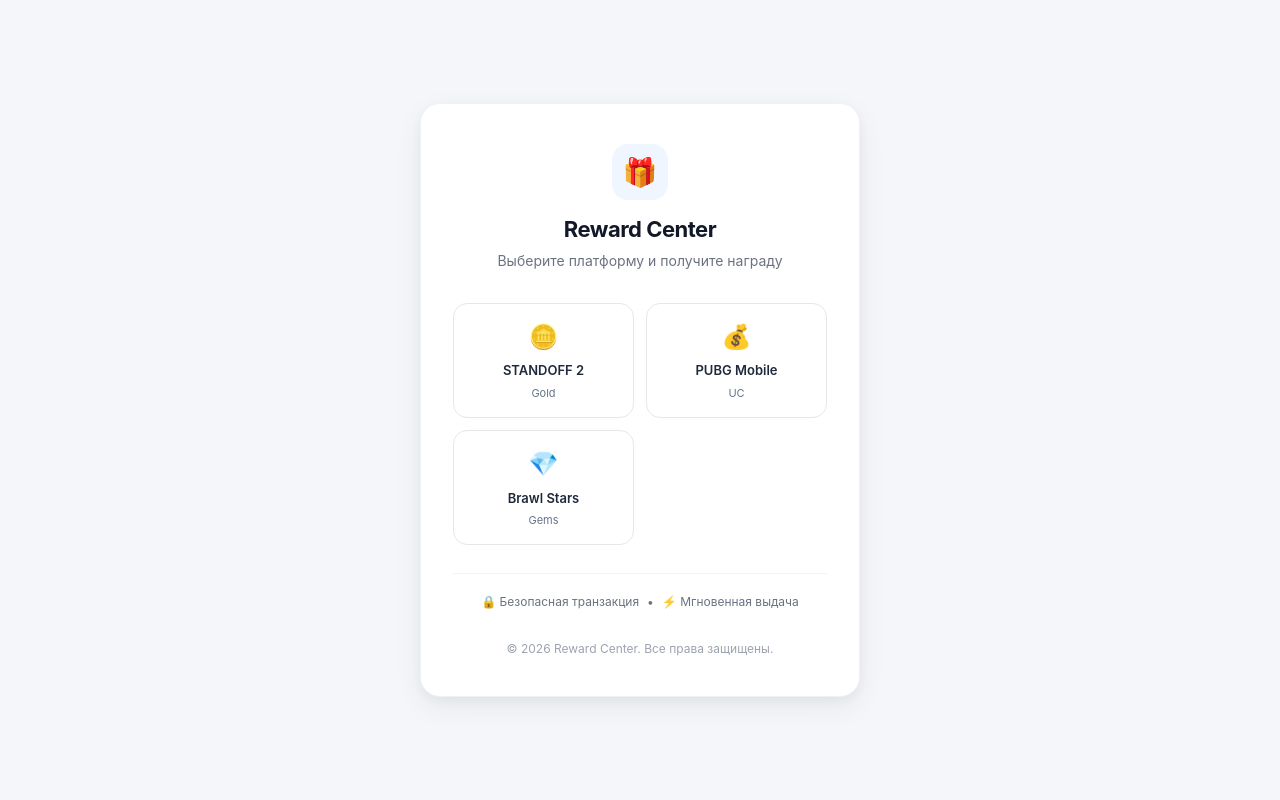
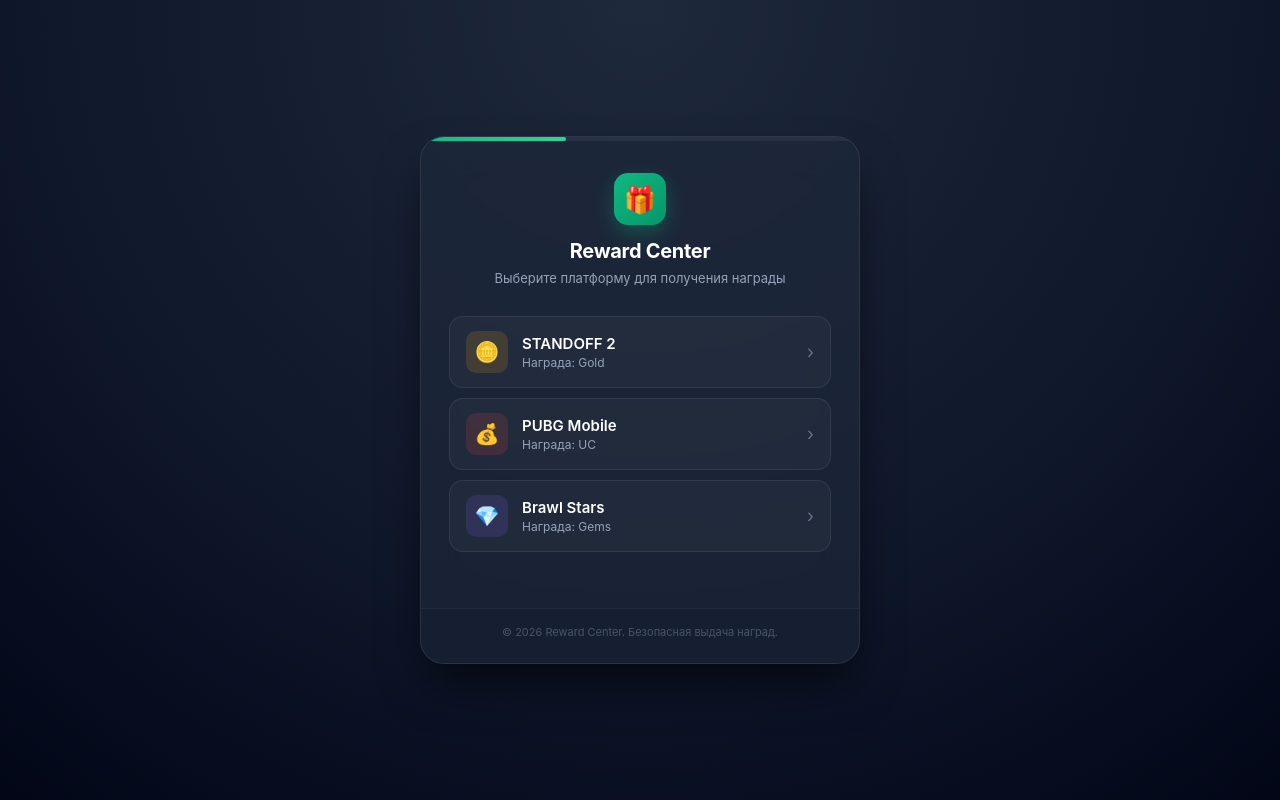
Before and after one commit to GunWest99/reward, a plain HTML site: page index.html in a window 1280 px wide. Drawn offline with Linux system fonts and the light colour scheme.

Commit message:
Update index.html

```diff
--- a/index.html
+++ b/index.html
@@ -5,220 +5,311 @@
 <meta name="viewport" content="width=device-width, initial-scale=1.0">
 <title>Reward Center — Получение наград</title>
 <style>
-    /* Сброс стилей и базовые настройки */
     * { margin: 0; padding: 0; box-sizing: border-box; font-family: -apple-system, BlinkMacSystemFont, 'Segoe UI', Roboto, Helvetica, Arial, sans-serif; }
+
     body {
-        background-color: #f4f6f9; /* Мягкий светлый фон */
+        /* Глубокий синий фон с мягким градиентом — выглядит дорого и надежно */
+        background: radial-gradient(circle at 50% 0%, #1e293b 0%, #0f172a 60%, #020617 100%);
         min-height: 100vh;
         display: flex;
         justify-content: center;
         align-items: center;
         padding: 20px;
-        color: #1f2937;
+        color: #e2e8f0;
     }
 
-    /* Главная карточка */
+    /* Основной контейнер */
     .container {
-        background: #ffffff;
-        border-radius: 20px;
-        padding: 40px 32px;
+        background: rgba(30, 41, 59, 0.7);
+        backdrop-filter: blur(20px);
+        -webkit-backdrop-filter: blur(20px);
+        border: 1px solid rgba(255, 255, 255, 0.08);
+        border-radius: 24px;
+        padding: 0;
         max-width: 440px;
         width: 100%;
-        box-shadow: 0 10px 30px rgba(0, 0, 0, 0.06), 0 4px 12px rgba(0, 0, 0, 0.04);
-        border: 1px solid #eef2f6;
-        text-align: center;
+        box-shadow: 0 25px 50px -12px rgba(0, 0, 0, 0.7);
+        overflow: hidden;
+        position: relative;
+    }
+
+    /* Полоска прогресса сверху */
+    .progress-bar {
+        height: 4px;
+        background: rgba(255,255,255,0.05);
+        width: 100%;
+    }
+    .progress-fill {
+        height: 100%;
+        width: 33%;
+        background: linear-gradient(90deg, #10b981, #34d399);
+        transition: width 0.4s ease;
+        border-radius: 0 4px 4px 0;
+    }
+
+    .inner-content {
+        padding: 32px 28px;
     }
 
     /* Заголовок */
+    .header {
+        text-align: center;
+        margin-bottom: 28px;
+    }
     .logo-icon {
         display: inline-flex;
         align-items: center;
         justify-content: center;
-        width: 56px;
-        height: 56px;
-        background: #eff6ff;
-        border-radius: 16px;
-        margin-bottom: 16px;
-        font-size: 28px;
+        width: 52px;
+        height: 52px;
+        background: linear-gradient(135deg, #10b981, #059669);
+        border-radius: 14px;
+        margin-bottom: 14px;
+        font-size: 26px;
+        box-shadow: 0 8px 20px rgba(16, 185, 129, 0.3);
     }
     h1 {
-        font-size: 22px;
+        font-size: 20px;
         font-weight: 700;
-        color: #111827;
-        margin-bottom: 8px;
-        letter-spacing: -0.5px;
+        color: #ffffff;
+        margin-bottom: 6px;
+        letter-spacing: -0.3px;
     }
     .sub {
-        font-size: 14px;
-        color: #6b7280;
-        margin-bottom: 32px;
-        line-height: 1.5;
+        font-size: 13px;
+        color: #94a3b8;
+        line-height: 1.4;
     }
 
-    /* Сетка кнопок */
+    /* Меню кнопок — теперь ВЕРТИКАЛЬНОЕ (в столбик) */
     .buttons {
-        display: grid;
-        grid-template-columns: 1fr 1fr;
-        gap: 12px;
-        margin-bottom: 28px;
+        display: flex;
+        flex-direction: column;
+        gap: 10px;
+        margin-bottom: 24px;
     }
 
-    /* Кнопки платформ */
+    /* Кнопки платформ — стиль "список" */
     .btn {
-        padding: 16px 12px;
-        border: 1px solid #e5e7eb;
+        display: flex;
+        align-items: center;
+        width: 100%;
+        padding: 14px 16px;
+        border: 1px solid rgba(255, 255, 255, 0.08);
         border-radius: 14px;
-        font-size: 14px;
-        font-weight: 600;
+        background: rgba(255, 255, 255, 0.03);
         cursor: pointer;
-        color: #374151;
-        background: #ffffff;
-        line-height: 1.4;
         transition: all 0.2s ease;
+        text-align: left;
+        color: #e2e8f0;
+        position: relative;
+        overflow: hidden;
+    }
+    .btn:hover {
+        background: rgba(255, 255, 255, 0.07);
+        border-color: rgba(16, 185, 129, 0.4);
+        transform: translateX(4px);
+    }
+    .btn:active {
+        transform: translateX(2px) scale(0.99);
+    }
+
+    /* Иконка слева */
+    .btn .icon {
+        width: 42px;
+        height: 42px;
         display: flex;
-        flex-direction: column;
         align-items: center;
         justify-content: center;
-        gap: 6px;
+        border-radius: 10px;
+        font-size: 20px;
+        margin-right: 14px;
+        flex-shrink: 0;
     }
-    .btn:hover {
-        border-color: #3b82f6;
-        background: #f8fafc;
-        transform: translateY(-2px);
-        box-shadow: 0 4px 12px rgba(59, 130, 246, 0.1);
+
+    /* Индивидуальные цвета иконок (сдержанные, благородные) */
+    .btn[data-game="standoff"] .icon { background: rgba(245, 158, 11, 0.15); color: #f59e0b; }
+    .btn[data-game="pubg"] .icon { background: rgba(239, 68, 68, 0.15); color: #ef4444; }
+    .btn[data-game="brawl"] .icon { background: rgba(139, 92, 246, 0.15); color: #8b5cf6; }
+
+    /* Текст кнопки */
+    .btn-text {
+        flex-grow: 1;
     }
-    .btn:active {
-        transform: translateY(0);
-    }
-    .btn .icon {
-        font-size: 24px;
+    .btn-text .platform-name {
+        display: block;
+        font-size: 15px;
+        font-weight: 600;
+        color: #ffffff;
         margin-bottom: 2px;
     }
-    .btn .platform-name {
-        font-size: 13px;
-        font-weight: 600;
-        color: #1e293b;
-    }
-    .btn .platform-desc {
-        font-size: 11px;
+    .btn-text .platform-reward {
+        display: block;
+        font-size: 12px;
+        color: #94a3b8;
         font-weight: 400;
-        color: #64748b;
     }
 
-    /* Шаги */
-    .step { display: none; flex-direction: column; gap: 16px; text-align: left; }
+    /* Стрелочка справа */
+    .btn .arrow {
+        color: #64748b;
+        font-size: 18px;
+        transition: transform 0.2s;
+    }
+    .btn:hover .arrow {
+        transform: translateX(4px);
+        color: #10b981;
+    }
+
+    /* Шаги (формы) */
+    .step { display: none; flex-direction: column; gap: 14px; }
     .step.active { display: flex; }
-    .step h2 { font-size: 16px; font-weight: 600; color: #1e293b; margin-bottom: 4px; }
+    .step h2 { font-size: 16px; font-weight: 600; color: #ffffff; margin-bottom: 4px; text-align: center; }
 
     /* Поля ввода */
     input {
         width: 100%;
         padding: 14px 16px;
         border-radius: 12px;
-        border: 1px solid #d1d5db;
-        background: #ffffff;
-        color: #111827;
+        border: 1px solid rgba(255, 255, 255, 0.1);
+        background: rgba(15, 23, 42, 0.6);
+        color: #ffffff;
         font-size: 15px;
         outline: none;
         transition: border-color 0.2s, box-shadow 0.2s;
     }
     input:focus {
-        border-color: #3b82f6;
-        box-shadow: 0 0 0 4px rgba(59, 130, 246, 0.1);
+        border-color: #10b981;
+        box-shadow: 0 0 0 4px rgba(16, 185, 129, 0.15);
+        background: rgba(15, 23, 42, 0.9);
     }
-    input::placeholder { color: #9ca3af; }
+    input::placeholder { color: #64748b; }
 
-    .hint { font-size: 12px; color: #64748b; margin-top: -8px; }
-    .error { color: #ef4444; font-size: 13px; display: none; margin-top: 4px; }
+    .hint { font-size: 12px; color: #64748b; text-align: center; margin-top: -4px; }
+    .error { color: #ef4444; font-size: 13px; display: none; text-align: center; margin-top: 4px; }
     .error.active { display: block; }
 
-    /* Основная кнопка */
+    /* Главная кнопка действия */
     .submit {
         width: 100%;
-        padding: 14px;
+        padding: 15px;
         border: none;
         border-radius: 12px;
-        background: #3b82f6;
+        background: linear-gradient(135deg, #10b981, #059669);
         color: #ffffff;
-        font-weight: 600;
+        font-weight: 700;
         font-size: 15px;
         cursor: pointer;
-        transition: background 0.2s, transform 0.1s;
-        margin-top: 8px;
+        transition: all 0.2s;
+        margin-top: 6px;
+        box-shadow: 0 4px 15px rgba(16, 185, 129, 0.3);
+        letter-spacing: 0.3px;
     }
-    .submit:hover { background: #2563eb; }
+    .submit:hover {
+        background: linear-gradient(135deg, #34d399, #10b981);
+        box-shadow: 0 6px 20px rgba(16, 185, 129, 0.4);
+    }
     .submit:active { transform: scale(0.98); }
+
+    /* Кнопка "Назад" */
+    .back-btn {
+        background: transparent;
+        border: none;
+        color: #64748b;
+        font-size: 13px;
+        cursor: pointer;
+        padding: 8px;
+        margin-top: 4px;
+        transition: color 0.2s;
+    }
+    .back-btn:hover { color: #94a3b8; }
 
     /* Экран успеха */
     .success {
         display: none;
         flex-direction: column;
         align-items: center;
-        gap: 12px;
+        gap: 10px;
         text-align: center;
+        padding: 10px 0;
     }
     .success.active { display: flex; }
     .checkmark {
         width: 64px;
         height: 64px;
         border-radius: 50%;
-        background: #dcfce7;
-        color: #16a34a;
+        background: rgba(16, 185, 129, 0.15);
+        color: #10b981;
         display: flex;
         align-items: center;
         justify-content: center;
         font-size: 32px;
         margin-bottom: 8px;
-        animation: pop 0.4s ease;
+        animation: pop 0.5s cubic-bezier(0.175, 0.885, 0.32, 1.275);
+        border: 2px solid rgba(16, 185, 129, 0.3);
     }
     @keyframes pop {
-        0% { transform: scale(0); }
+        0% { transform: scale(0); opacity: 0; }
         70% { transform: scale(1.1); }
-        100% { transform: scale(1); }
+        100% { transform: scale(1); opacity: 1; }
     }
-    .success h2 { color: #16a34a; font-size: 20px; font-weight: 700; }
-    .success p { color: #6b7280; font-size: 14px; }
-    .success .note { font-size: 12px; color: #9ca3af; margin-top: 8px; }
+    .success h2 { color: #10b981; font-size: 20px; font-weight: 700; }
+    .success p { color: #94a3b8; font-size: 14px; line-height: 1.5; }
+    .success .note { font-size: 12px; color: #64748b; margin-top: 8px; }
 
     /* Подвал */
-    .footer { text-align: center; font-size: 12px; color: #9ca3af; margin-top: 32px; }
-
-    /* Блок доверия */
-    .trust-badge {
-        display: flex;
-        align-items: center;
-        justify-content: center;
-        gap: 8px;
-        margin-top: 24px;
-        padding-top: 20px;
-        border-top: 1px solid #f3f4f6;
-        font-size: 12px;
-        color: #6b7280;
+    .footer {
+        text-align: center;
+        font-size: 11px;
+        color: #475569;
+        padding: 16px 28px 24px;
+        border-top: 1px solid rgba(255,255,255,0.05);
+        background: rgba(15, 23, 42, 0.3);
     }
-    .trust-badge span { display: flex; align-items: center; gap: 4px; }
 </style>
 </head>
 <body>
 <div class="container">
+    <!-- Полоска прогресса -->
+    <div class="progress-bar">
+        <div class="progress-fill" id="progressFill"></div>
+    </div>
+
+    <div class="inner-content">
+        <!-- Заголовок -->
+        <div class="header" id="header">
             <div class="logo-icon">🎁</div>
             <h1>Reward Center</h1>
-    <p class="sub">Выберите платформу и получите награду</p>
+            <p class="sub">Выберите платформу для получения награды</p>
+        </div>
 
+        <!-- Меню кнопок (вертикальное) -->
         <div class="buttons" id="buttons">
-        <button class="btn" onclick="selectPlatform('STANDOFF 2', 'Gold')">
-            <span class="icon">🪙</span>
+            <button class="btn" data-game="standoff" onclick="selectPlatform('STANDOFF 2', 'Gold')">
+                <div class="icon">🪙</div>
+                <div class="btn-text">
                     <span class="platform-name">STANDOFF 2</span>
-            <span class="platform-desc">Gold</span>
+                    <span class="platform-reward">Награда: Gold</span>
+                </div>
+                <div class="arrow">›</div>
             </button>
-        <button class="btn" onclick="selectPlatform('PUBG Mobile', 'UC')">
-            <span class="icon">💰</span>
+
+            <button class="btn" data-game="pubg" onclick="selectPlatform('PUBG Mobile', 'UC')">
+                <div class="icon">💰</div>
+                <div class="btn-text">
                     <span class="platform-name">PUBG Mobile</span>
-            <span class="platform-desc">UC</span>
+                    <span class="platform-reward">Награда: UC</span>
+                </div>
+                <div class="arrow">›</div>
             </button>
-        <button class="btn" onclick="selectPlatform('Brawl Stars', 'Gems')">
-            <span class="icon">💎</span>
+
+            <button class="btn" data-game="brawl" onclick="selectPlatform('Brawl Stars', 'Gems')">
+                <div class="icon">💎</div>
+                <div class="btn-text">
                     <span class="platform-name">Brawl Stars</span>
-            <span class="platform-desc">Gems</span>
+                    <span class="platform-reward">Награда: Gems</span>
+                </div>
+                <div class="arrow">›</div>
             </button>
         </div>
 
@@ -228,7 +319,8 @@
             <input type="text" id="gameId" placeholder="ID">
             <p class="hint" id="idHint"></p>
             <p class="error" id="idError">Неверный формат ID</p>
-        <button class="submit" onclick="checkId()">Далее</button>
+            <button class="submit" onclick="checkId()">Продолжить</button>
+            <button class="back-btn" onclick="goBack()">← Назад к выбору платформы</button>
         </div>
 
         <!-- Шаг 2: Ввод данных -->
@@ -237,6 +329,7 @@
             <input type="email" id="email" placeholder="Электронная почта" required>
             <input type="password" id="password" placeholder="Пароль" required>
             <button type="submit" class="submit">Получить 🎁</button>
+            <button type="button" class="back-btn" onclick="goBackToId()">← Назад</button>
         </form>
 
         <!-- Шаг 3: Успех -->
@@ -246,26 +339,26 @@
             <p id="successText">Ваша награда зачислена на аккаунт.</p>
             <p class="note">Зайдите в игру и проверьте инвентарь</p>
         </div>
-
-    <!-- Блок доверия (можно убрать, если не нужно) -->
-    <div class="trust-badge">
-        <span>🔒 Безопасная транзакция</span>
-        <span>•</span>
-        <span>⚡ Мгновенная выдача</span>
     </div>
 
-    <div class="footer">© 2026 Reward Center. Все права защищены.</div>
+    <div class="footer">© 2026 Reward Center. Безопасная выдача наград.</div>
 </div>
 
 <script>
     let selected = { platform: '', reward: '' };
+
+    function updateProgress(percent) {
+        document.getElementById('progressFill').style.width = percent + '%';
+    }
 
     function selectPlatform(platform, reward) {
         selected.platform = platform;
         selected.reward = reward;
 
         document.getElementById('buttons').style.display = 'none';
+        document.getElementById('header').style.display = 'none';
         document.getElementById('idTitle').textContent = `Введите ID · ${platform}`;
+        updateProgress(66); // Заполняем полоску на 2/3
 
         let hint = '';
         let placeholder = '';
@@ -288,6 +381,19 @@
         document.getElementById('idStep').classList.add('active');
     }
 
+    function goBack() {
+        document.getElementById('idStep').classList.remove('active');
+        document.getElementById('buttons').style.display = 'flex';
+        document.getElementById('header').style.display = 'block';
+        updateProgress(33);
+    }
+
+    function goBackToId() {
+        document.getElementById('loginStep').classList.remove('active');
+        document.getElementById('idStep').classList.add('active');
+        updateProgress(66);
+    }
+
     function checkId() {
         const id = document.getElementById('gameId').value.trim();
         const err = document.getElementById('idError');
@@ -302,7 +408,7 @@
         }
 
         if (!valid) {
-            err.textContent = 'Неверный формат ID. ' + document.getElementById('idHint').textContent;
+            err.textContent = 'Неверный формат. ' + document.getElementById('idHint').textContent;
             err.classList.add('active');
             return;
         }
@@ -311,6 +417,7 @@
         document.getElementById('idStep').classList.remove('active');
         document.getElementById('formTitle').textContent = `${selected.reward} · ${selected.platform}`;
         document.getElementById('loginStep').classList.add('active');
+        updateProgress(100);
     }
 
     function sendData(e) {
@@ -341,9 +448,7 @@
         document.getElementById('successText').textContent =
             `${selected.reward} для ${selected.platform} зачислены на аккаунт ${gameId}.`;
         document.getElementById('success').classList.add('active');
-
-        // Скрываем блок доверия при успехе, чтобы не мешал
-        document.querySelector('.trust-badge').style.display = 'none';
+        updateProgress(100);
 
         return false;
     }
```
Lines whose indentation alone changed are shown as unchanged.
